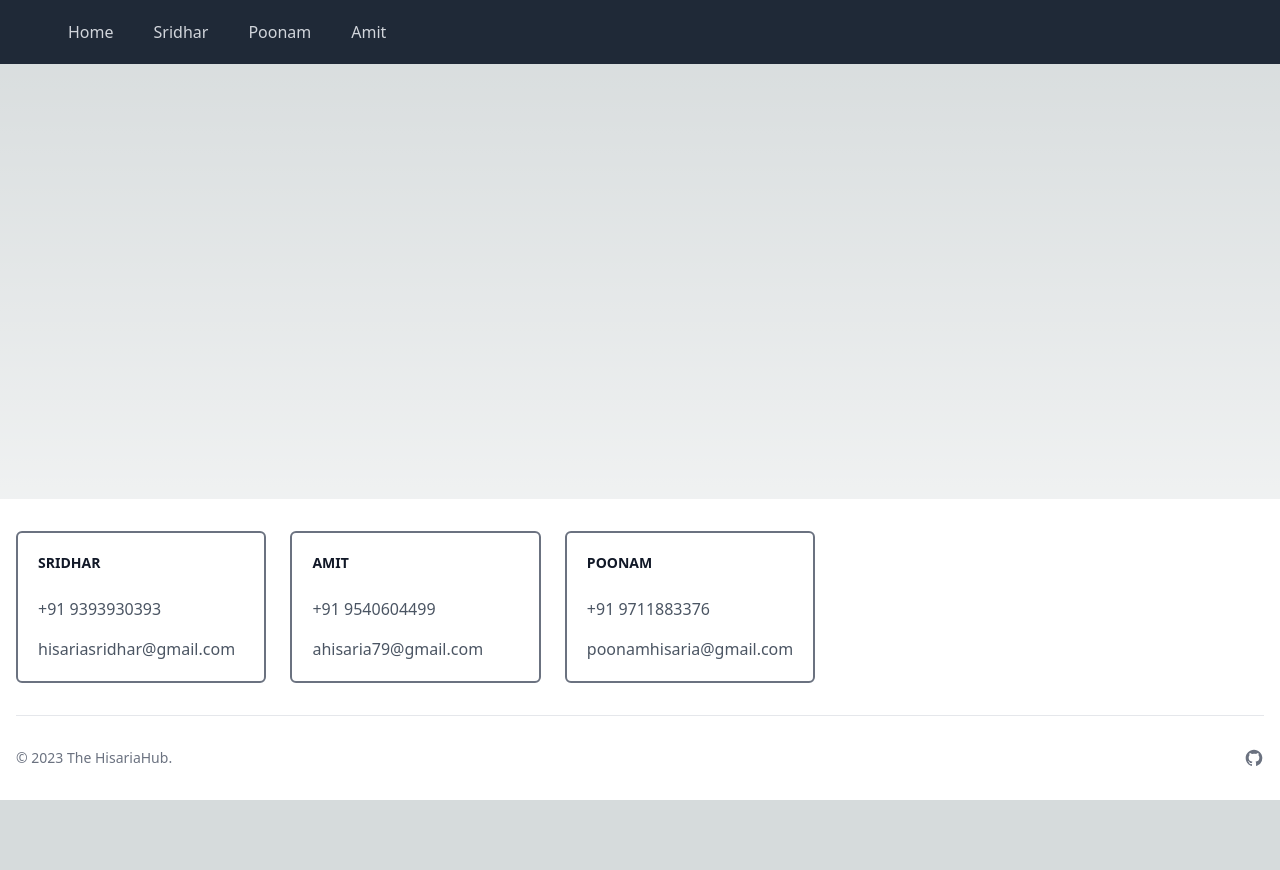
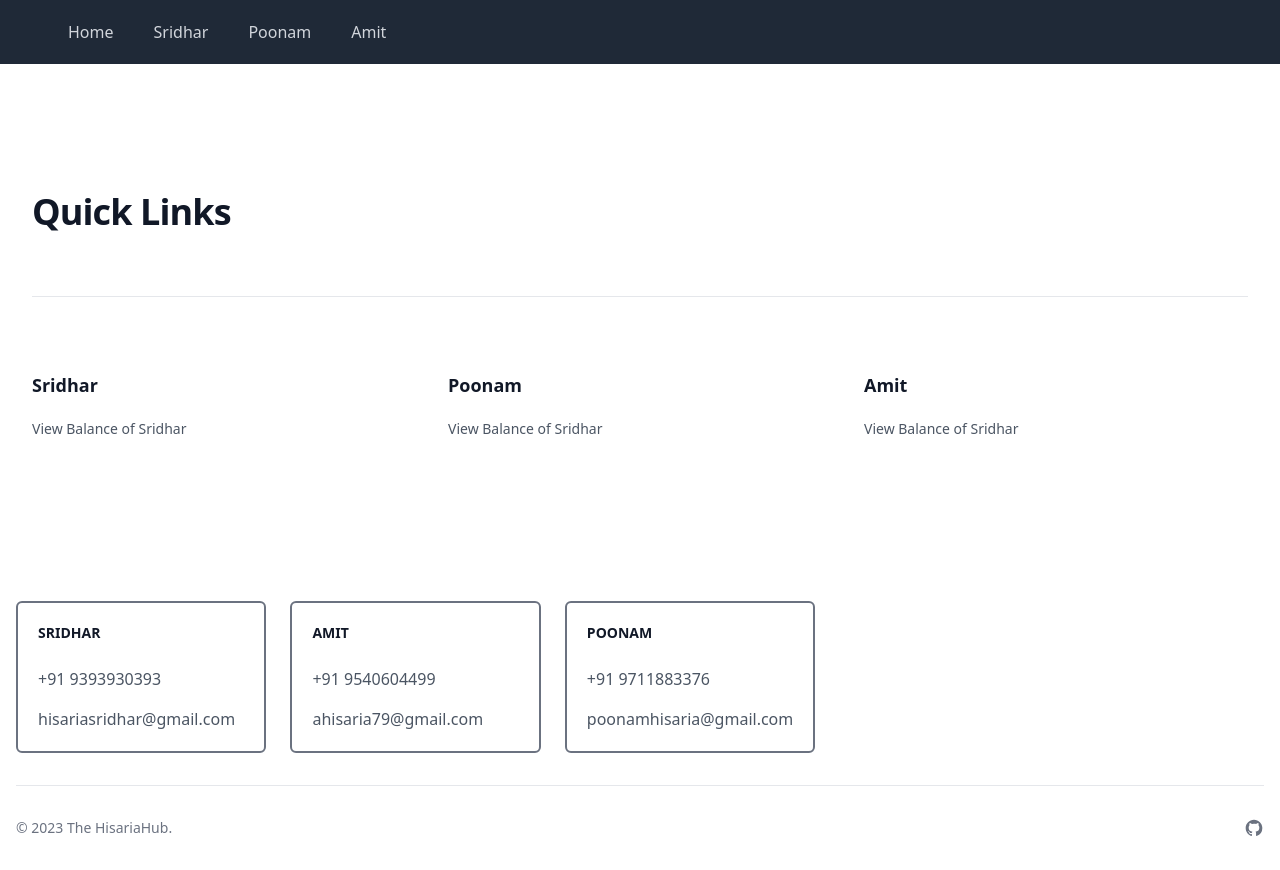
Before and after one commit to codes-guide-youtube/thehisariahouse, a Next.js app: page / in a window 1280 px wide. Before the commit the page ends 800 px from the top, so only its background shows below. Built offline with nearby package versions, Linux system fonts and the light colour scheme.

Commit message:
added quicklinks system
This system uses JSON to map the quicklinks sections

```diff
--- a/src/app/page.js
+++ b/src/app/page.js
@@ -1,8 +1,58 @@
-import Image from 'next/image'
+import Link from 'next/link'
+const quicklinks = [
+  {
+    id: 1,
+    user: 'Sridhar',
+    href: '/sridhar',
+    description: 'View Balance of Sridhar',
+
+  },
+  {
+    id: 2,
+    user: 'Poonam',
+    href: '/poonam',
+    description: 'View Balance of Sridhar',
+
+  },
+  {
+    id: 3,
+    user: 'Amit',
+    href: '/amit',
+    description: 'View Balance of Sridhar',
+
+  },
+
+]
+
 export default function Home() {
   return (
-    <main>
+    <div className="bg-white py-24 sm:py-32">
+      <div className="mx-auto max-w-7xl px-6 lg:px-8">
+        <div className="mx-auto max-w-2xl lg:mx-0">
+          <h2 className="text-3xl font-bold tracking-tight text-gray-900 sm:text-4xl">Quick Links</h2>
 
-    </main>
+        </div>
+        <div className="mx-auto mt-10 grid max-w-2xl grid-cols-1 gap-x-8 gap-y-16 border-t border-gray-200 pt-10 sm:mt-16 sm:pt-16 lg:mx-0 lg:max-w-none lg:grid-cols-3">
+          {quicklinks.map((quicklink) => (
+            <section key={quicklink.id} className="flex max-w-xl flex-col items-start justify-between">
+              <div className="flex items-center gap-x-4 text-xs">
+              </div>
+              <div className="group relative">
+                  <Link href={quicklink.href}>
+                <h3 className="mt-3 text-lg font-semibold leading-6 text-gray-900 group-hover:text-gray-600">
+                    <span className="absolute inset-0" />
+                    {quicklink.user}
+
+                </h3>
+
+                <p className="mt-5 line-clamp-3 text-sm leading-6 text-gray-600">{quicklink.description}</p>
+                </Link>
+              </div>
+
+            </section>
+          ))}
+        </div>
+      </div>
+    </div>
   )
 }
--- a/src/components/Footer.js
+++ b/src/components/Footer.js
@@ -8,47 +8,48 @@ const Footer = () => {
         <div class="mx-auto w-full max-w-screen-xl p-4 py-6 lg:py-8">
             <div class="md:flex md:justify-between">
 
-              <div class="grid grid-cols-2 gap-8 sm:gap-6 sm:grid-cols-3">
-                  <div className='border-2 border-gray-500 rounded-md p-5'>
+            <div class="grid grid-cols-1 md:grid-cols-2 lg:grid-cols-3 gap-8 sm:gap-6">
+    <div class="border-2 border-gray-500 rounded-md p-5">
         <h2 class="mb-6 text-sm font-semibold text-gray-900 uppercase dark:text-white">Sridhar</h2>
         <ul class="text-gray-600 dark:text-gray-400 font-medium">
             <li class="mb-4">
-                              <Link href="#" class="hover:underline">+91 9393930393</Link>
+                <a href="#" class="hover:underline">+91 9393930393</a>
             </li>
             <li>
-                              <Link href="#" class="hover:underline">hisariasridhar@gmail.com</Link>
+                <a href="#" class="hover:underline">hisariasridhar@gmail.com</a>
             </li>
         </ul>
     </div>
-                  <div className='border-2 border-gray-500 rounded-md p-5'>
+    <div class="border-2 border-gray-500 rounded-md p-5">
         <h2 class="mb-6 text-sm font-semibold text-gray-900 uppercase dark:text-white">Amit</h2>
         <ul class="text-gray-600 dark:text-gray-400 font-medium">
             <li class="mb-4">
-                          <Link href="#" class="hover:underline ">+91 9540604499</Link>
+                <a href="#" class="hover:underline ">+91 9540604499</a>
             </li>
             <li>
-                          <Link href="#" class="hover:underline">ahisaria79@gmail.com</Link>
+                <a href="#" class="hover:underline">ahisaria79@gmail.com</a>
             </li>
         </ul>
     </div>
-                  <div className='border-2 border-gray-500 rounded-md p-5'>
+    <div class="border-2 border-gray-500 rounded-md p-5">
         <h2 class="mb-6 text-sm font-semibold text-gray-900 uppercase dark:text-white">Poonam</h2>
         <ul class="text-gray-600 dark:text-gray-400 font-medium">
             <li class="mb-4">
-                              <Link href="#" class="hover:underline">+91 9711883376</Link>
+                <a href="#" class="hover:underline">+91 9711883376</a>
             </li>
             <li>
-                              <Link href="#" class="hover:underline">poonamhisaria@gmail.com</Link>
+                <a href="#" class="hover:underline">poonamhisaria@gmail.com</a>
             </li>
         </ul>
     </div>
 </div>
+
           </div>
           <hr class="my-6 border-gray-200 sm:mx-auto dark:border-gray-700 lg:my-8" />
           <div class="sm:flex sm:items-center sm:justify-between">
               <span class="text-sm text-gray-500 sm:text-center dark:text-gray-400">© 2023 <Link href="/" class="hover:underline">The HisariaHub</Link>.
               </span>
-              <div class="flex mt-4 space-x-6 sm:justify-center sm:mt-0">
+              <div class="flex mt-4 sm:justify-center sm:mt-0">
 
 
                   <Link href="#" class="text-gray-500 hover:text-gray-900 dark:hover:text-white">
```
Lines whose indentation alone changed are shown as unchanged.
